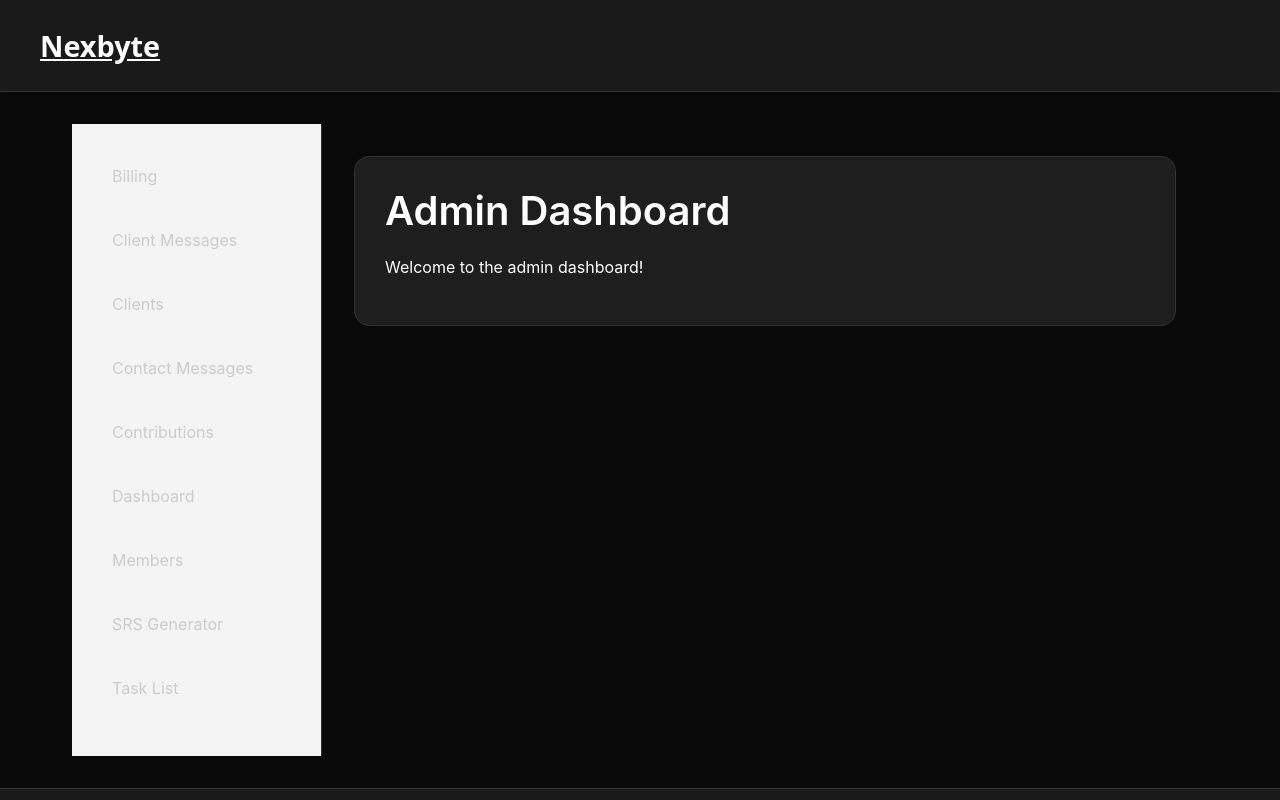
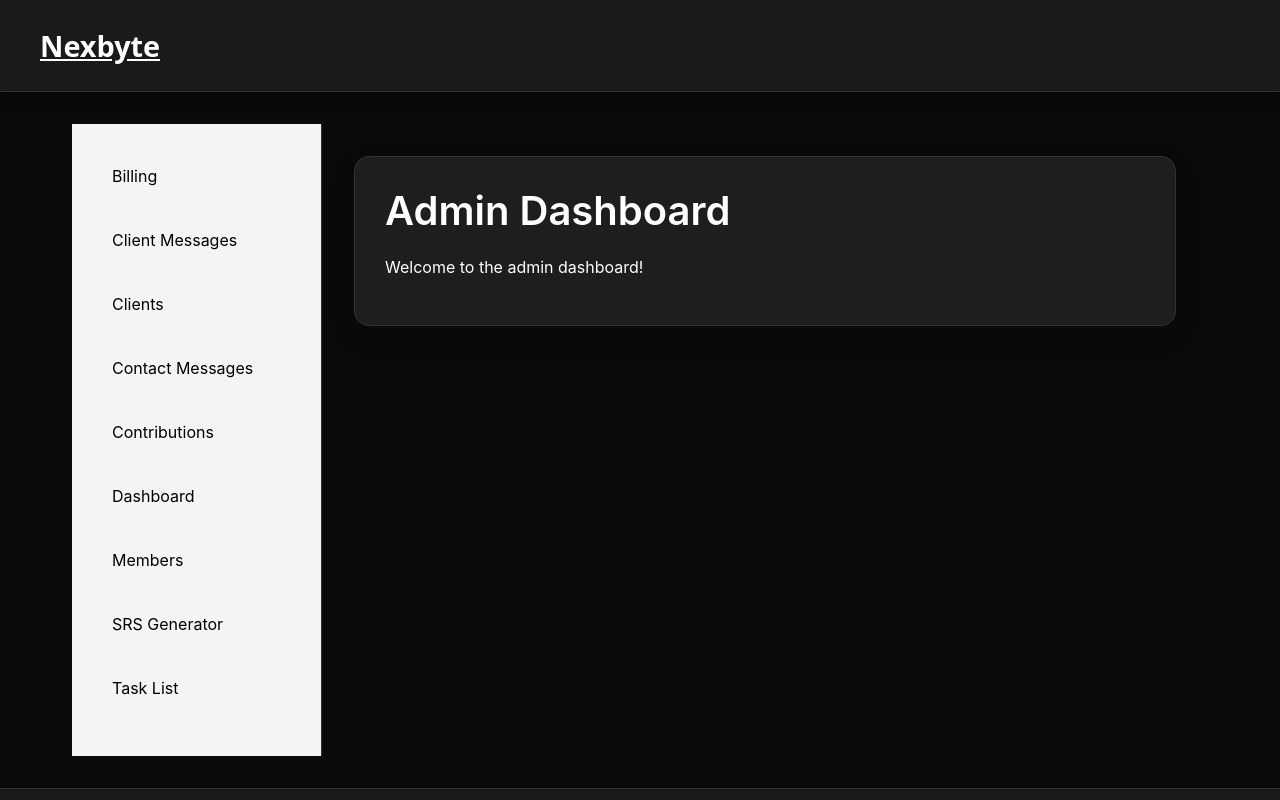
Before and after one commit to Krishna006tandon/Nexbyte_dev, a React (Create React App) app in the folder nexbyte-portfolio/: page /admin in a window 1280 px wide. Shown: the top 800 px of the page. Built offline with nearby package versions, Linux system fonts and the light colour scheme.

Commit message:
dark color in sidebar

```diff
--- a/nexbyte-portfolio/src/components/Sidebar.css
+++ b/nexbyte-portfolio/src/components/Sidebar.css
@@ -14,7 +14,7 @@
   display: block;
   padding: 10px;
   text-decoration: none;
-  color: var(--secondary-text);
+  color: black;
   transition: background-color 0.3s ease, color 0.3s ease;
 }
 
```
